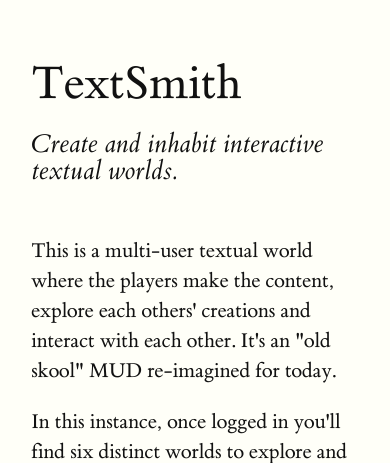
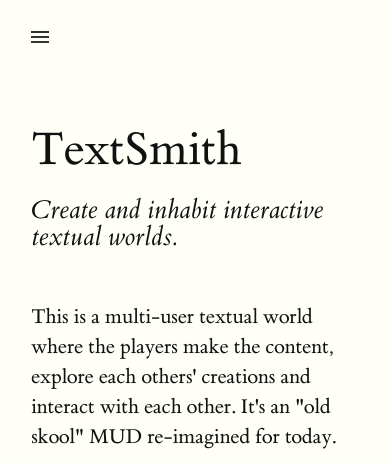
Before and after one commit to ntoll/textsmith, a Python web app: template textsmith/templates/help.html in a window 390 px wide; the page is wider, and only the part inside the window is pictured. Shown: the top 463 px of that part. Run offline with Jinja, Linux system fonts and the light colour scheme; the template is opened without the code that fills it, so the values that code supplies are empty.

Commit message:
Table of contents added to base template. Some minor copy edits.

```diff
--- /dev/null
+++ b/textsmith/static/css/menu.css
@@ -0,0 +1,97 @@
+.header {
+  position: fixed;
+  z-index: 3;
+  left: 16px;
+}
+
+@media (max-width: 760px) {
+    .header {
+        position: static;
+    }
+}
+
+.header ul {
+  margin: 0;
+  padding: 0;
+  list-style: none;
+  overflow: hidden;
+}
+
+.header li a {
+  display: block;
+  text-decoration: none;
+}
+
+/* menu */
+
+.header .menu {
+  clear: both;
+  max-height: 0;
+  transition: max-height .2s ease-out;
+}
+
+/* menu icon */
+
+.header .menu-icon {
+  cursor: pointer;
+  display: inline-block;
+  float: left;
+  padding: 28px 0px;
+  position: relative;
+  user-select: none;
+}
+
+.header .menu-icon .navicon {
+  background: #333;
+  display: block;
+  height: 2px;
+  position: relative;
+  transition: background .2s ease-out;
+  width: 18px;
+}
+
+.header .menu-icon .navicon:before,
+.header .menu-icon .navicon:after {
+  background: #333;
+  content: '';
+  display: block;
+  height: 100%;
+  position: absolute;
+  transition: all .2s ease-out;
+  width: 100%;
+}
+
+.header .menu-icon .navicon:before {
+  top: 5px;
+}
+
+.header .menu-icon .navicon:after {
+  top: -5px;
+}
+
+/* menu btn */
+
+.header .menu-btn {
+  display: none;
+}
+
+.header .menu-btn:checked ~ .menu {
+  max-height: 240px;
+}
+
+.header .menu-btn:checked ~ .menu-icon .navicon {
+  background: transparent;
+}
+
+.header .menu-btn:checked ~ .menu-icon .navicon:before {
+  transform: rotate(-45deg);
+}
+
+.header .menu-btn:checked ~ .menu-icon .navicon:after {
+  transform: rotate(45deg);
+}
+
+.header .menu-btn:checked ~ .menu-icon:not(.steps) .navicon:before,
+.header .menu-btn:checked ~ .menu-icon:not(.steps) .navicon:after {
+  top: 0;
+}
--- a/textsmith/templates/base.html
+++ b/textsmith/templates/base.html
@@ -5,10 +5,21 @@
         <title>{% trans %}TextSmith ~ create and inhabit interactive textual worlds.{% endtrans %}</title>
         <link rel="stylesheet" type="text/css" href="{{ url_for('static', filename='css/tufte.css') }}">
         <link rel="stylesheet" type="text/css" href="{{ url_for('static', filename='css/latex.css') }}">
+        <link rel="stylesheet" type="text/css" href="{{ url_for('static', filename='css/menu.css') }}">
         <meta name="viewport" content="width=device-width, initial-scale=1">
         {% block head %}{% endblock %}
     </head>
     <body>
+        <header class="header">
+          <input class="menu-btn" type="checkbox" id="menu-btn" />
+          <label class="menu-icon" for="menu-btn"><span class="navicon"></span></label>
+          <ul class="menu">
+            <li><a href="/">Home</a></li>
+            <li><a href="/client">Connect</a></li>
+            <li><a href="/privacy">Privacy</a></li>
+            <li><a href="/conduct">Code of Conduct</a></li>
+          </ul>
+        </header>
         <article>
             <h1>TextSmith</h1>
             <p class="subtitle">{% trans %}Create and inhabit interactive textual worlds.{% endtrans %}</p>
--- a/textsmith/templates/home.html
+++ b/textsmith/templates/home.html
@@ -7,7 +7,7 @@
         <li><a href="{{ url_for('login') }}">{% trans %}Log in.{% endtrans %}</a></li>
         <li><a href="{{ url_for('client') }}">{% trans %}Explore, create, collaborate and enjoy.{% endtrans %}</a></li>
     </ol>
-    <p>{% trans %}The rest is explained in the game... if you're stuck{% endtrans %}
-    <a href="{{ url_for('help') }}">{% trans %}Read the docs.{% endtrans %}</a></p>
+    <p>{% trans %}The rest is explained inside the world... if you're stuck,{% endtrans %}
+    <a href="{{ url_for('help') }}">{% trans %}read the docs.{% endtrans %}</a></p>
 </section>
 {% endblock %}
```
Also changed, not shown: 1 other file.
